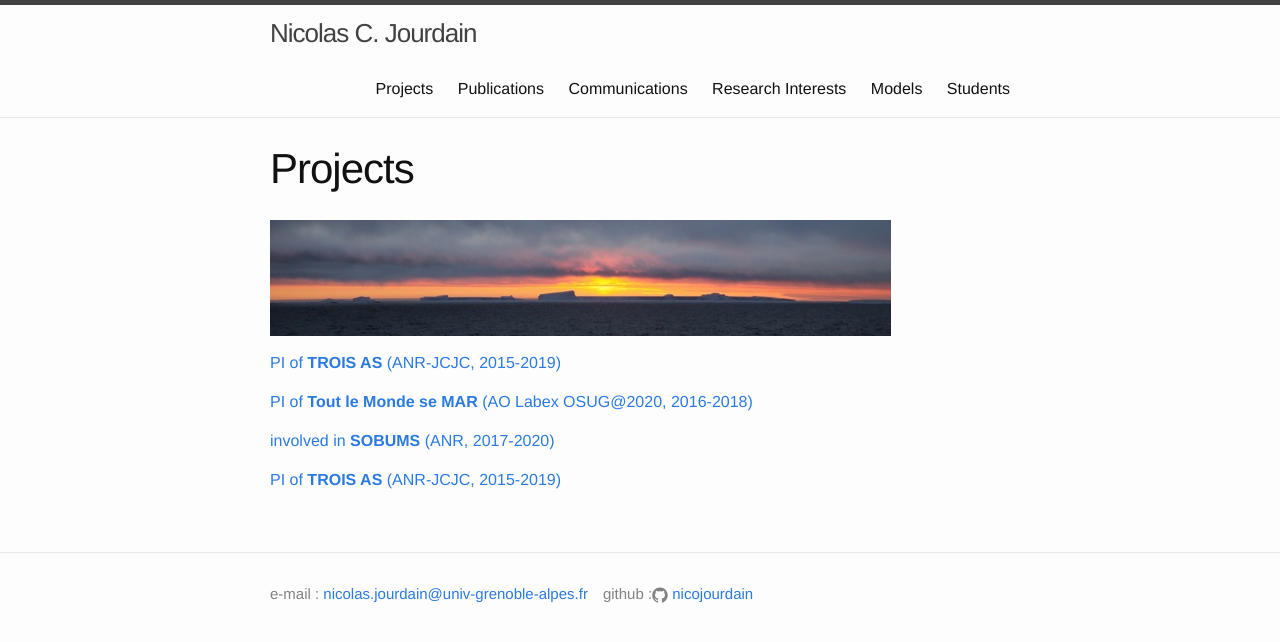
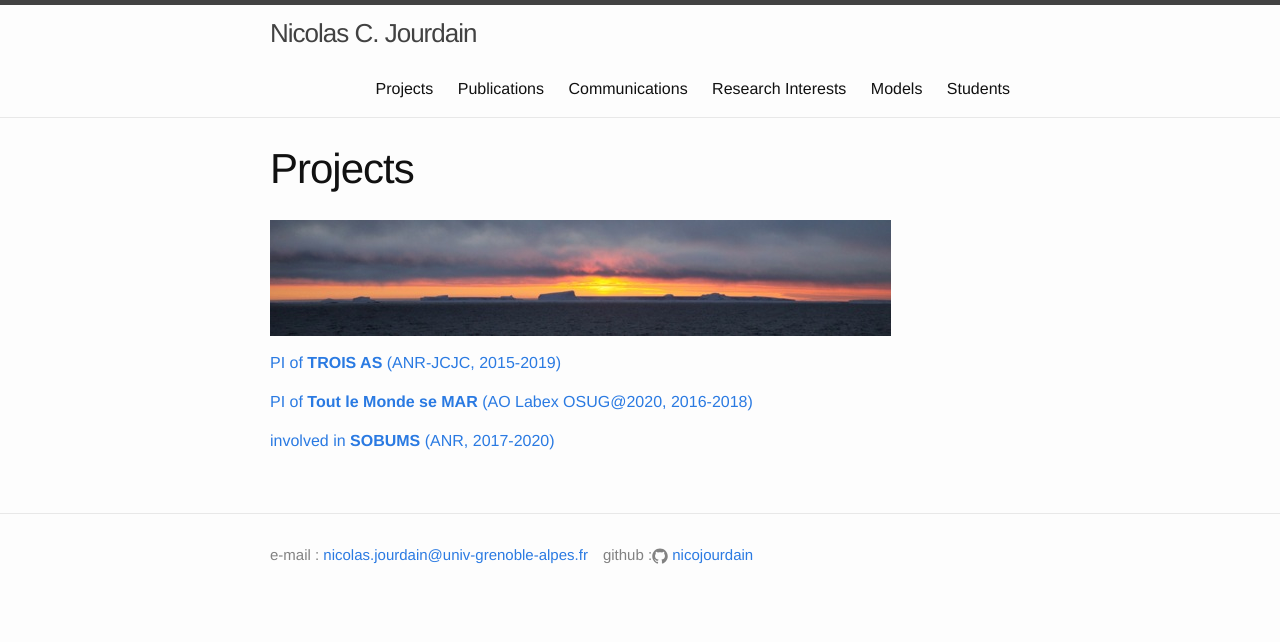
Before and after one commit to nicojourdain/nicojourdain.github.io, a Jekyll site: the page built from projects.md, in a window 1280 px wide. Shown: the top 642 px of the page. Built offline with Jekyll 4.4.1, drawn with Linux system fonts in a browser that asks for light colours.

Commit message:
fix projects

```diff
--- a/projects.md
+++ b/projects.md
@@ -6,10 +6,8 @@
 
 ![baniere1]({{site.baseurl}}/img/baniere_5.jpg)
 
-[PI of **TROIS AS** (ANR-JCJC, 2015-2019)]({{site.baseurl}}/projects_dir/trois_as.md)
+[PI of **TROIS AS** (ANR-JCJC, 2015-2019)](/projects_dir/trois_as.md)
 
-[PI of **Tout le Monde se MAR** (AO Labex OSUG@2020, 2016-2018)]({{site.baseurl}}/projects_dir/tout_le_Monde_se_MAR.md)
+[PI of **Tout le Monde se MAR** (AO Labex OSUG@2020, 2016-2018)](/projects_dir/tout_le_Monde_se_MAR.md)
 
 [involved in **SOBUMS** (ANR, 2017-2020)](http://lesommer.github.io/2016/07/21/sobums-accepted)
-
-[PI of **TROIS AS** (ANR-JCJC, 2015-2019)](/projects_dir/trois_as.md)
```
Also changed, not shown: projects_dir/trois_as.md (+1 -1 lines).
